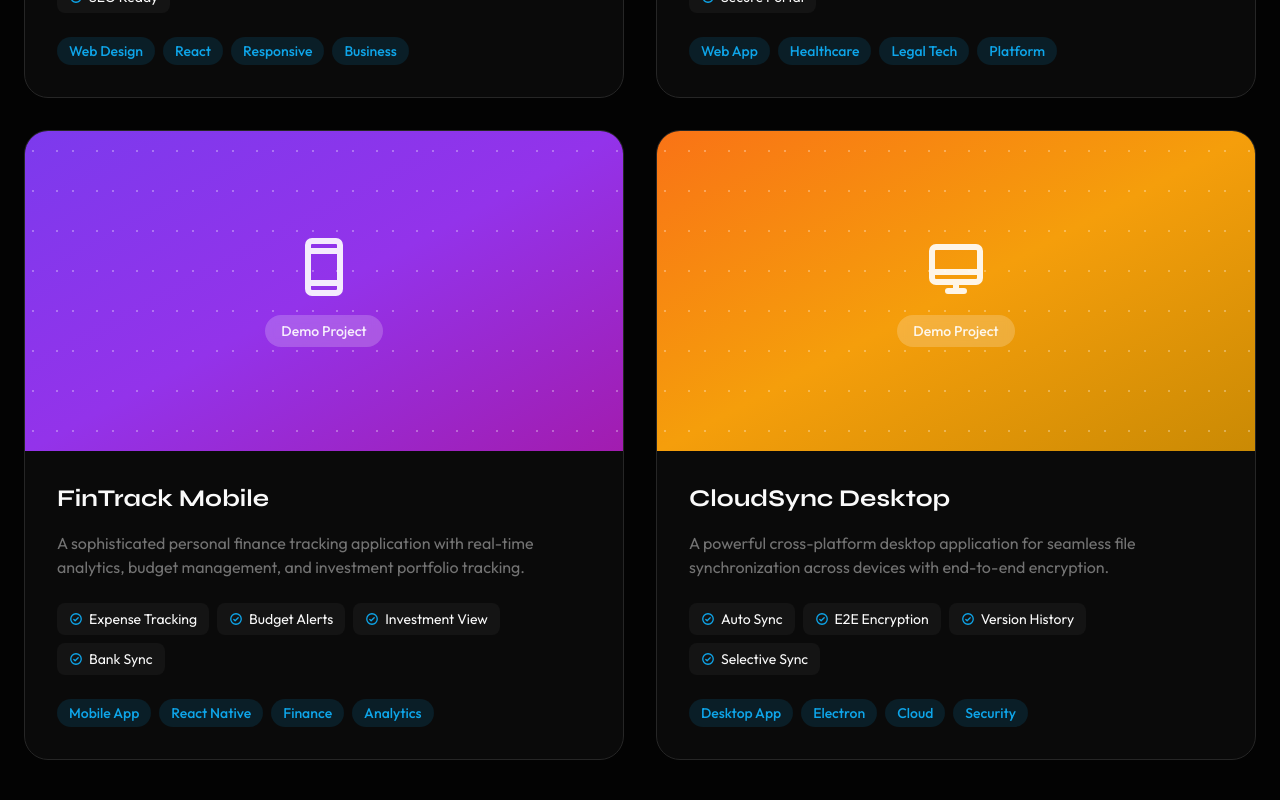
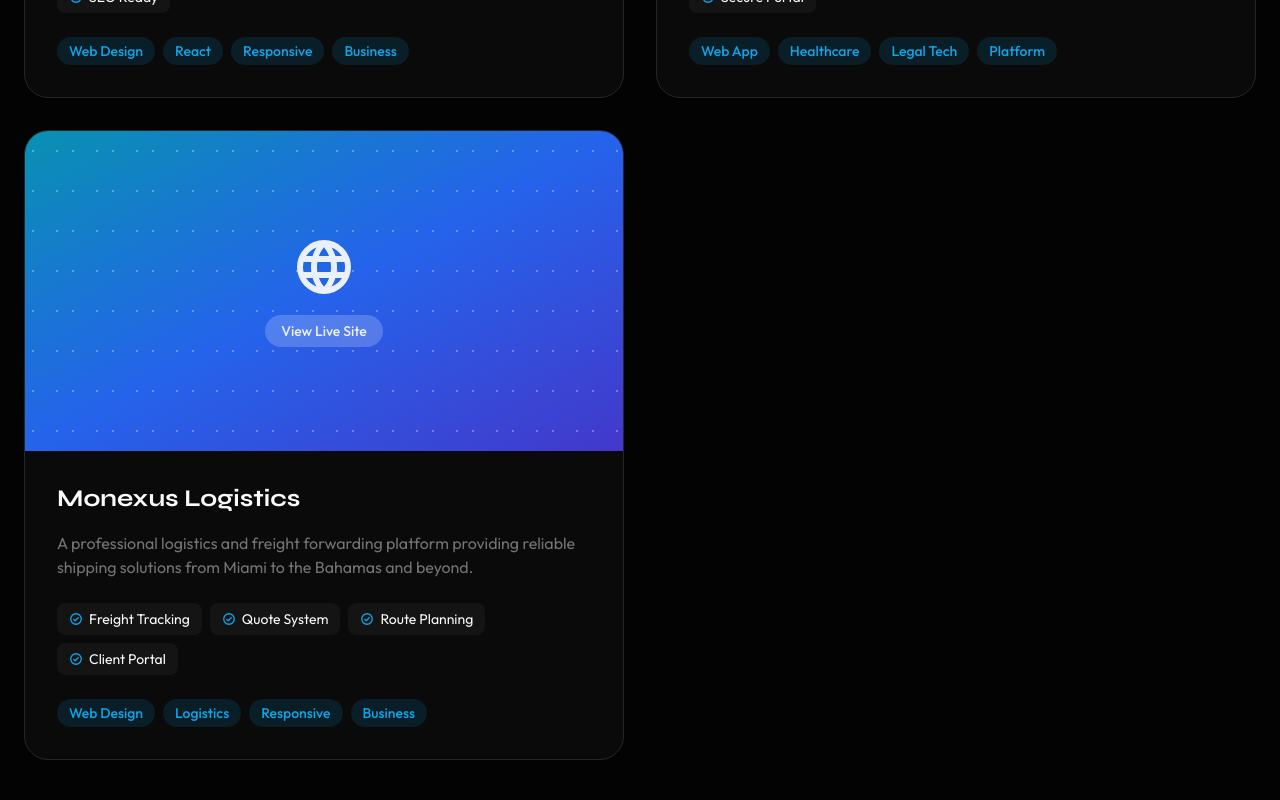
Before and after one commit to KevinTheGoat/kevinthegoat.github.io, a React (Vite) app: page /projects in a window 1280 px wide. Shown: the part 1140-1940 px from the top of the page. Built offline with nearby package versions, Linux system fonts and the light colour scheme; a web font is replaced by a local one.

Commit message:
Implement SPA routing and redirect handling in 404 page; update project details and navigation animations

```diff
--- a/src/App.jsx
+++ b/src/App.jsx
@@ -1,5 +1,5 @@
 import { useEffect, useRef } from 'react'
-import { Routes, Route, useLocation } from 'react-router-dom'
+import { Routes, Route, useLocation, useNavigate } from 'react-router-dom'
 import { gsap } from 'gsap'
 import { Icon } from '@iconify/react'
 import { useTheme } from './context/ThemeContext'
@@ -15,8 +15,18 @@ export default function App() {
   const { theme } = useTheme()
   const { isTransitioning, transitionDemo, activeDemo, isInDemoMode } = useDemo()
   const location = useLocation()
+  const navigate = useNavigate()
   const pageRef = useRef(null)
   const transitionRef = useRef(null)
+
+  // Handle redirect from 404.html (GitHub Pages SPA routing)
+  useEffect(() => {
+    const redirect = sessionStorage.getItem('redirect')
+    if (redirect) {
+      sessionStorage.removeItem('redirect')
+      navigate(redirect, { replace: true })
+    }
+  }, [navigate])
 
   // Page transition animation
   useEffect(() => {
--- a/src/components/Navigation.jsx
+++ b/src/components/Navigation.jsx
@@ -56,15 +56,21 @@ export default function Navigation() {
 
   useEffect(() => {
     if (isOpen && menuRef.current) {
+      gsap.set(menuRef.current, { willChange: 'clip-path' })
       gsap.fromTo(
         menuRef.current,
         { clipPath: 'circle(0% at calc(100% - 40px) 40px)' },
-        { clipPath: 'circle(150% at calc(100% - 40px) 40px)', duration: 0.6, ease: 'power3.out' }
+        {
+          clipPath: 'circle(150% at calc(100% - 40px) 40px)',
+          duration: 0.5,
+          ease: 'power2.out',
+          onComplete: () => gsap.set(menuRef.current, { willChange: 'auto' })
+        }
       )
       gsap.fromTo(
         menuRef.current.querySelectorAll('.nav-item'),
-        { y: 40, opacity: 0 },
-        { y: 0, opacity: 1, duration: 0.5, stagger: 0.08, ease: 'power3.out', delay: 0.2 }
+        { y: 30, opacity: 0 },
+        { y: 0, opacity: 1, duration: 0.4, stagger: 0.06, ease: 'power2.out', delay: 0.15 }
       )
     }
   }, [isOpen])
@@ -393,7 +399,7 @@ export default function Navigation() {
             <div
               ref={menuRef}
               className="fixed inset-0 z-40 lg:hidden flex flex-col items-center justify-center"
-              style={{ backgroundColor: theme.surface }}
+              style={{ backgroundColor: theme.surface, backfaceVisibility: 'hidden' }}
             >
               <div className="flex flex-col items-center gap-4">
                 {navLinks.map((link) => (
--- a/src/pages/Projects.jsx
+++ b/src/pages/Projects.jsx
@@ -31,31 +31,18 @@ const projects = [
   },
   {
     id: 3,
-    title: 'FinTrack Mobile',
+    title: 'Monexus Logistics',
     description:
-      'A sophisticated personal finance tracking application with real-time analytics, budget management, and investment portfolio tracking.',
-    url: '#',
-    tags: ['Mobile App', 'React Native', 'Finance', 'Analytics'],
-    category: 'Mobile',
-    gradient: 'from-violet-600 via-purple-600 to-fuchsia-700',
-    features: ['Expense Tracking', 'Budget Alerts', 'Investment View', 'Bank Sync'],
-    isDemo: true,
-  },
-  {
-    id: 4,
-    title: 'CloudSync Desktop',
-    description:
-      'A powerful cross-platform desktop application for seamless file synchronization across devices with end-to-end encryption.',
-    url: '#',
-    tags: ['Desktop App', 'Electron', 'Cloud', 'Security'],
-    category: 'Desktop',
-    gradient: 'from-orange-500 via-amber-500 to-yellow-600',
-    features: ['Auto Sync', 'E2E Encryption', 'Version History', 'Selective Sync'],
-    isDemo: true,
+      'A professional logistics and freight forwarding platform providing reliable shipping solutions from Miami to the Bahamas and beyond.',
+    url: 'https://monexuslogistics.com/',
+    tags: ['Web Design', 'Logistics', 'Responsive', 'Business'],
+    category: 'Web',
+    gradient: 'from-cyan-600 via-blue-600 to-indigo-700',
+    features: ['Freight Tracking', 'Quote System', 'Route Planning', 'Client Portal'],
   },
 ]
 
-const categories = ['All', 'Web', 'Web App', 'Mobile', 'Desktop']
+const categories = ['All', 'Web', 'Web App']
 
 export default function Projects() {
   const { theme } = useTheme()
@@ -113,7 +100,7 @@ export default function Projects() {
             Selected <span style={{ color: theme.accent }}>Projects</span>
           </h1>
           <p className="text-xl" style={{ color: theme.muted }}>
-            A showcase of my best work across web, mobile, and desktop platforms.
+            A showcase of my best work across web applications and platforms.
             Each project is crafted with attention to detail and performance.
           </p>
         </div>
```
Also changed, not shown: public/404.html (added, +19 -0 lines).
